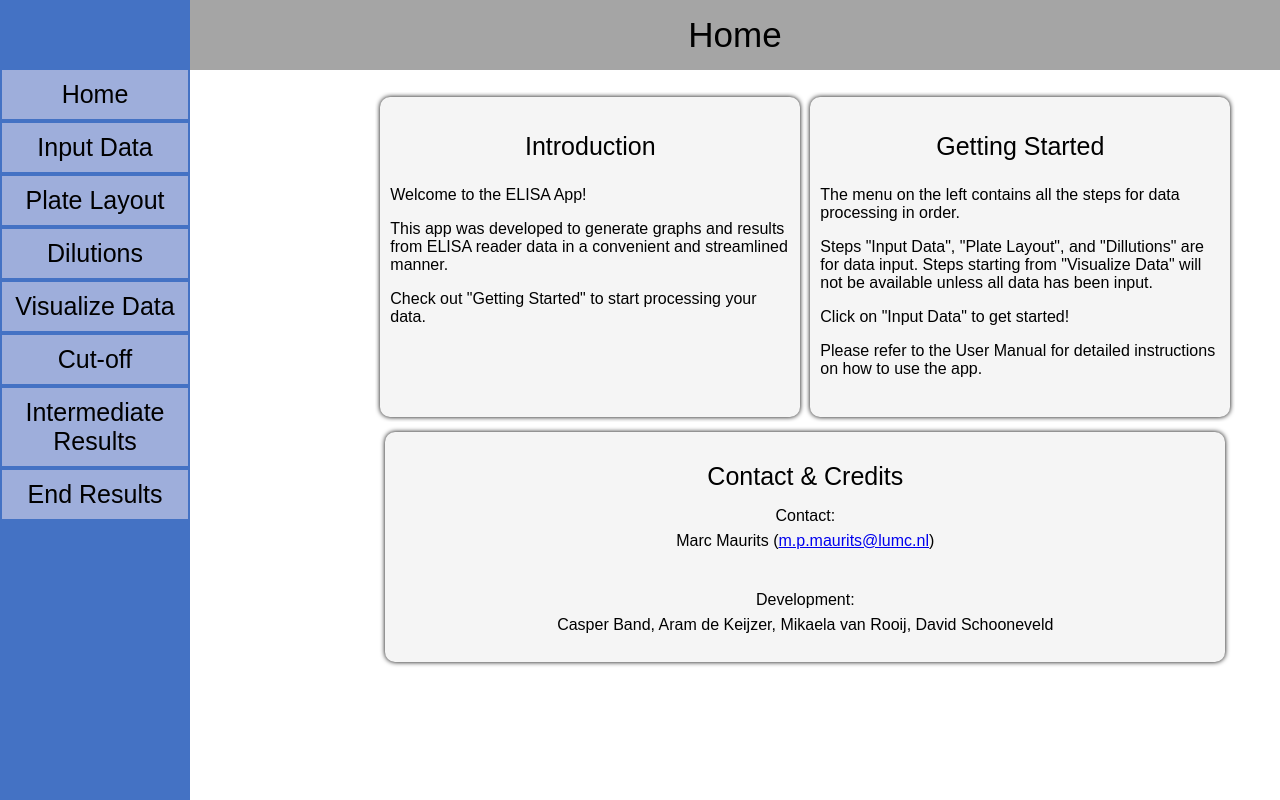
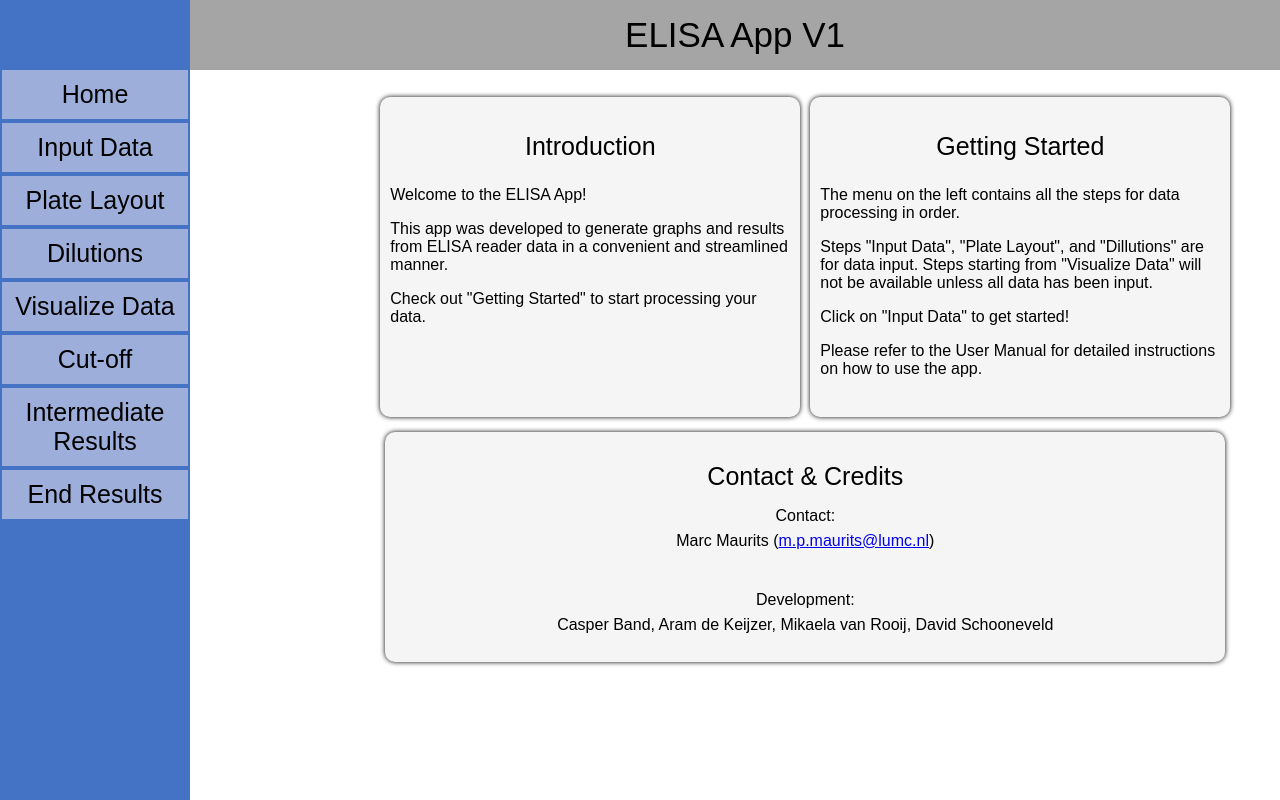
Before and after one commit to SheepInMeadow/ELISA-APP, a Django app: page / in a window 1280 px wide. Run offline with Django 4.2, Linux system fonts and the light colour scheme.

Commit message:
Added version number in template

```diff
--- a/ELISA_app/ELISA_core/templates/Home.html
+++ b/ELISA_app/ELISA_core/templates/Home.html
@@ -1,7 +1,7 @@
 {% extends 'base.html' %}
 
 {% block title %} Home {% endblock %}
-{% block header %} Home {% endblock %}
+{% block header %} ELISA App V1 {% endblock %}
 
 {% block content %}
 
```
